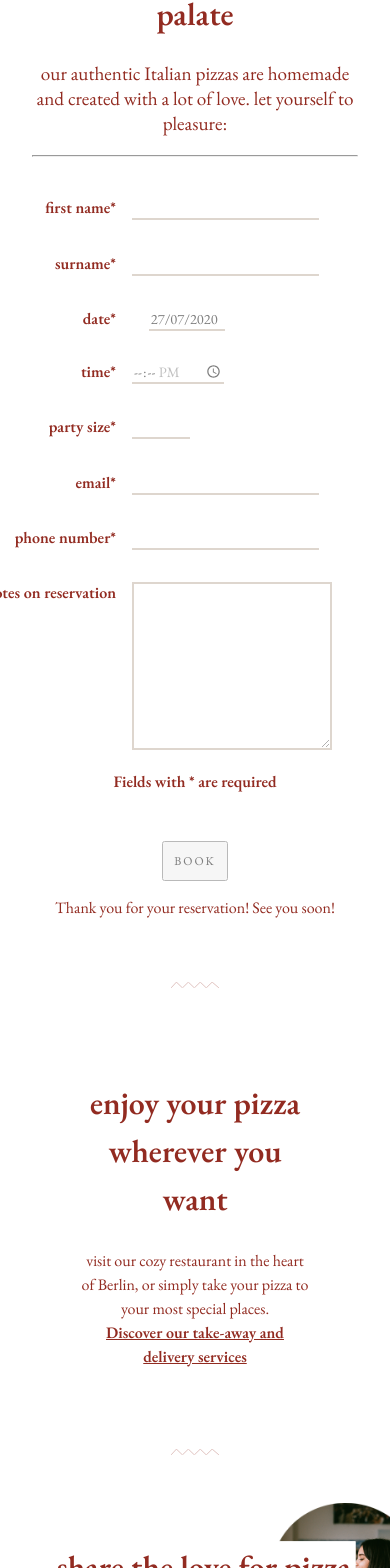
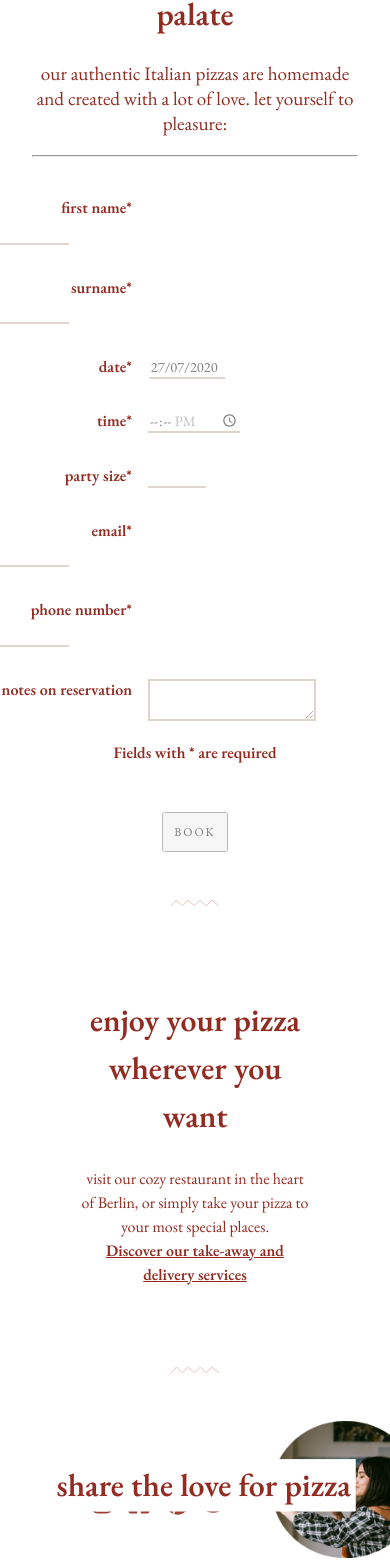
Before and after one commit to clakika/restaurant-website, a React (Create React App) app in the folder restaurant-website/: page / in a window 390 px wide. Shown: the part 432-2000 px from the top of the page. Built offline with nearby package versions, Linux system fonts and the light colour scheme.

Commit message:
responsiveness fixed

```diff
--- a/restaurant-website/src/Layout/Contacts/Contacts.css
+++ b/restaurant-website/src/Layout/Contacts/Contacts.css
@@ -9,83 +9,6 @@
     height: auto;
     transform: translate(15rem, 2rem);
     z-index: 1;
-}
-
-@media only screen and (max-width: 1200px) {
-    .Contacts_Image {
-        width:45%;
-        margin-bottom: 2rem;
-        margin-top: -1rem;
-    }
-
-    .Contacts_SubText {
-        display: none;
-    }
-
-    .Contacts_Socials {
-        width: 20vw;
-        transform: translate(5vw, 0vw);
-        text-align: center;
-    }
-
-    .Map {
-        width: 70%;
-    }
-}
-
-@media only screen and (max-width: 1200px) {
-    .Contacts_Image {
-        width:45%;
-        margin-bottom: 5rem;
-        margin-top: -1rem;
-    }
-}
-
-@media only screen and (max-width: 950px) {
-    .Contacts_Image {
-        width:45%;
-        margin-bottom:  5rem;
-        margin-top: -1rem;
-    }
-
-    .Contacts_Socials {
-        position: relative;
-        width: auto;
-        display: flex;
-    }
-
-    .Contact_IconSocials {
-        transform: translate(1rem, 0rem);
-        margin: 0.5rem;
-    }
-}
-
-@media only screen and (max-width: 900px) {
-    .Contacts_Socials {
-        position: relative;
-        width: auto;
-        display: flex;
-    }
-
-    .Contact_IconSocials {
-        transform: translate(5rem, -3rem);
-        margin: 0.5rem;
-    }
-}
-
-
-
-@media only screen and (max-width: 600px) {
-    .Contacts_Socials {
-        position: relative;
-        width: auto;
-        display: flex;
-    }
-
-    .Contact_IconSocials {
-        transform: translate(5rem, -3rem);
-        margin: 0.5rem;
-    }
 }
 
 .Contacts_Title {
@@ -138,3 +61,110 @@
     margin-top: -1rem;
     text-align: center;
 }
+
+@media only screen and (max-width: 1200px) {
+    .Contacts_Image {
+        width:45%;
+        margin-bottom: 2rem;
+        margin-top: -1rem;
+    }
+
+    .Contacts_SubText {
+        display: none;
+    }
+
+    .Contacts_Socials {
+        width: 20vw;
+        transform: translate(5vw, 0vw);
+        text-align: center;
+    }
+
+    .Map {
+        width: 70%;
+    }
+}
+
+@media only screen and (max-width: 1200px) {
+    .Contacts_Image {
+        width:45%;
+        margin-bottom: 5rem;
+        margin-top: -1rem;
+    }
+
+    .Contact_IconSocials {
+        transform: translate(-1rem, -11rem);
+        margin: 0.5rem;
+    }
+}
+
+@media only screen and (max-width: 950px) {
+    .Contacts_Image {
+        width:45%;
+        margin-bottom:  5rem;
+        margin-top: -1rem;
+    }
+
+    .Contacts_Socials {
+        position: relative;
+        width: auto;
+        display: flex;
+    }
+
+    .Contact_IconSocials {
+        transform: translate(2rem, -10rem);
+        margin: 0.5rem;
+    }
+}
+
+@media only screen and (max-width: 900px) {
+    .Contacts_Socials {
+        position: relative;
+        width: auto;
+        display: flex;
+    }
+
+    .Contact_IconSocials {
+        transform: translate(2rem, -9rem);
+        margin: 0.5rem;
+    }
+}
+
+@media only screen and (max-width: 800px) {
+    .Contacts_Socials {
+        position: relative;
+        width: auto;
+        display: flex;
+    }
+
+    .Contact_IconSocials {
+        transform: translate(2rem, -11rem);
+        margin: 0.5rem;
+    }
+}
+
+@media only screen and (max-width: 800px) {
+    .Contact_IconSocials {
+        transform: translate(2rem, -12rem);
+        margin: 0.5rem;
+    }
+}
+
+@media only screen and (max-width: 650px) {
+    .Contact_IconSocials {
+        transform: translate(2rem, -10rem);
+        margin: 0.5rem;
+    }
+}
+
+@media only screen and (max-width: 600px) {
+    .Contacts_Socials {
+        position: relative;
+        width: auto;
+        display: flex;
+    }
+
+    .Contact_IconSocials {
+        transform: translate(2rem, -8rem);
+        margin: 0.5rem;
+    }
+}
--- a/restaurant-website/src/components/Form/Form.css
+++ b/restaurant-website/src/components/Form/Form.css
@@ -42,39 +42,6 @@ textarea{
 textarea:focus{
     outline: none;
     opacity: 1;
-}
-
-
-@media only screen and (max-width: 1200px) {
-    textarea {
-        width: 26rem;
-        height: 20rem;
-
-    }
-}
-
-@media only screen and (max-width: 900px) {
-    textarea {
-        width: 15rem;
-        height: 40rem;
-
-    }
-}
-
-@media only screen and (max-width: 800px) {
-    textarea {
-        width: 20rem;
-        height: 40rem;
-
-    }
-}
-
-@media only screen and (max-width: 600px) {
-    textarea {
-        width: 12rem;
-        height: 40rem;
-
-    }
 }
 
 .input {
@@ -135,6 +102,7 @@ textarea:focus{
     margin-top: 2rem;
     cursor: not-allowed;
     opacity: 0.5;
+    pointer-events: none;
 }
 
 .BookBtn.enable {
@@ -204,14 +172,24 @@ textarea:focus{
     padding: 0.5rem;
 }
 
+.ErrorSize {
+    color: rgb(255, 255, 255);
+    position: absolute;
+    transform: translate(16rem, -3.6rem);
+    opacity: 0;
+    transition: all 0.6s ease-in-out;
+    background-color: rgba(146, 42, 33, 0.534);
+    padding: 0.5rem;
+}
+
 .Error.error {
     opacity: 1;
 }
 
-.BookingMessage.enable {
+.BookingMessage {
     font-size: 15px;
     margin-top: 2rem;
-    margin-left: 1.5rem;
+    margin-left: -0.2rem;
     background-color: rgba(146, 42, 33, 0.534);
     color: whitesmoke;
     padding: 1rem;
@@ -221,8 +199,41 @@ textarea:focus{
     transition: all 1s ease-in-out;
 }
 
+
+
 .BookingMessage.open {
     opacity: 1;
     display: block;
     transform: translateY(0rem);
 }
+
+@media only screen and (max-width: 1200px) {
+    .InputDate {
+        margin-left: -5.2rem;
+    }
+}
+
+@media only screen and (max-width: 1000px) {
+
+    .InputDate {
+        margin-left: -5.2rem;
+    }
+}
+
+@media only screen and (max-width: 900px) {
+    .InputDate {
+        margin-left: -5.2rem;
+    }
+}
+
+@media only screen and (max-width: 800px) {
+    .InputDate {
+        margin-left: -5.2rem;
+    }
+}
+
+@media only screen and (max-width: 600px) {
+    .InputDate {
+        margin-left: -5.2rem;
+    }
+}
--- a/restaurant-website/src/components/Form/Form.js
+++ b/restaurant-website/src/components/Form/Form.js
@@ -153,7 +153,7 @@ export class Form extends Component {
                             const errorTime = document.querySelector(".ErrorTime");
                             const time = document.querySelector(".InputTime");
 
-                            if (time.value.length == 0) {
+                            if (time.value == 0) {
                                 errorTime.classList.add("error");
                                 this.setState({time: false})
                             }
@@ -177,6 +177,7 @@ export class Form extends Component {
                         required
                     />
                     <br />
+                    <p className="ErrorSize Error">Minimum party size is 1</p>
                     <label>email<span className="Asteriks">*</span></label>
                     <input
                         className="input InputEmail"
```
